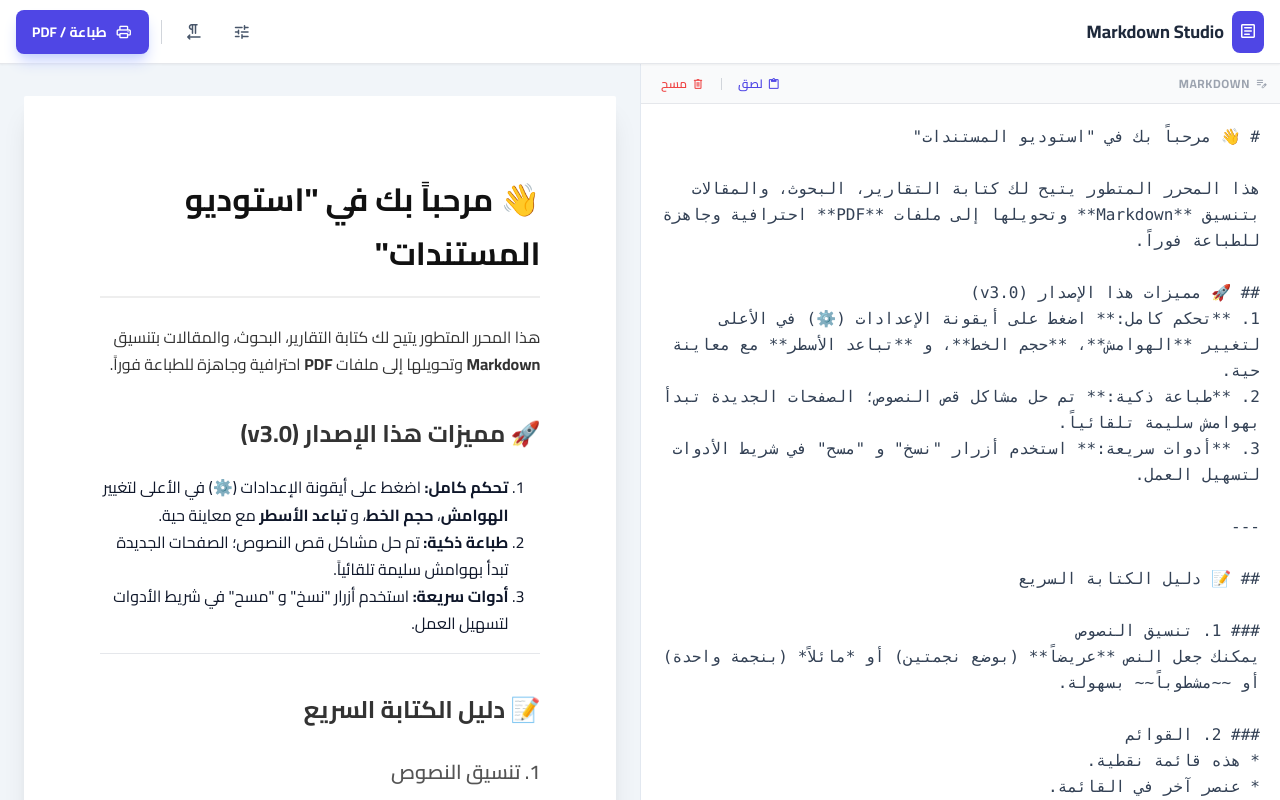
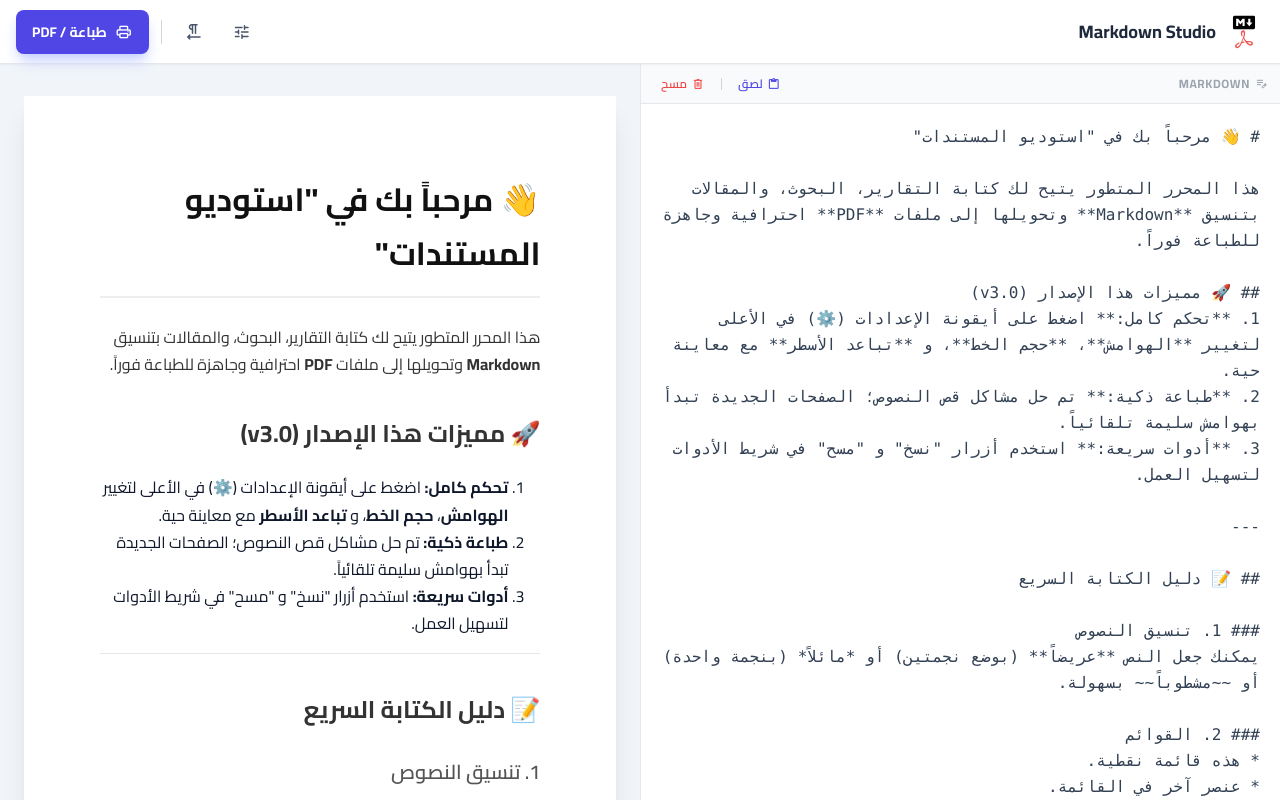
Before and after one commit to RHineIx/md2pdf, a plain HTML site: page index.html in a window 1280 px wide. Drawn offline with nearby package versions, Linux system fonts and the light colour scheme.

Commit message:
Add files via upload

```diff
--- a/index.html
+++ b/index.html
@@ -4,6 +4,8 @@
     <meta charset="UTF-8">
     <meta name="viewport" content="width=device-width, initial-scale=1.0, maximum-scale=1.0, user-scalable=no">
     <title>Markdown Studio Pro</title>
+
+    <link rel="icon" type="image/svg+xml" href="https://raw.githubusercontent.com/RHineIx/md2pdf/refs/heads/main/icon.svg">
 
     <link rel="preconnect" href="https://fonts.googleapis.com">
     <link rel="preconnect" href="https://fonts.gstatic.com" crossorigin>
@@ -38,9 +40,8 @@
 
             <div class="flex items-center gap-2 sm:gap-4 flex-1">
                 <div class="flex items-center gap-2">
-                    <div class="bg-indigo-600 text-white p-1.5 rounded-lg">
-                        <span class="material-symbols-rounded text-xl">article</span>
-                    </div>
+                    <img src="https://raw.githubusercontent.com/RHineIx/md2pdf/refs/heads/main/icon.svg" alt="Logo" class="w-10 h-10 object-contain">
+
                     <h1 class="text-lg font-bold text-slate-800 hidden md:block">Markdown Studio</h1>
                 </div>
 
```
